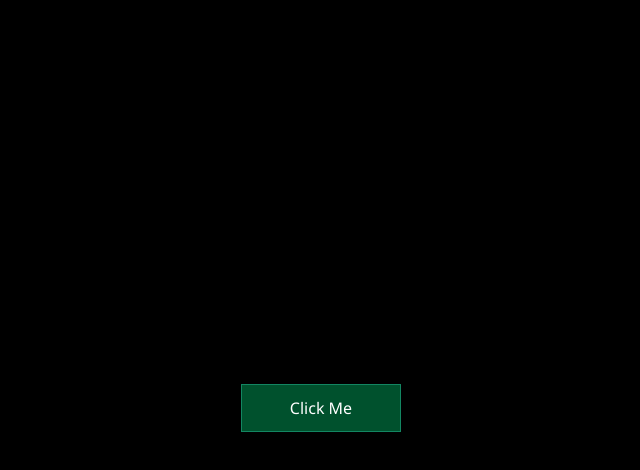
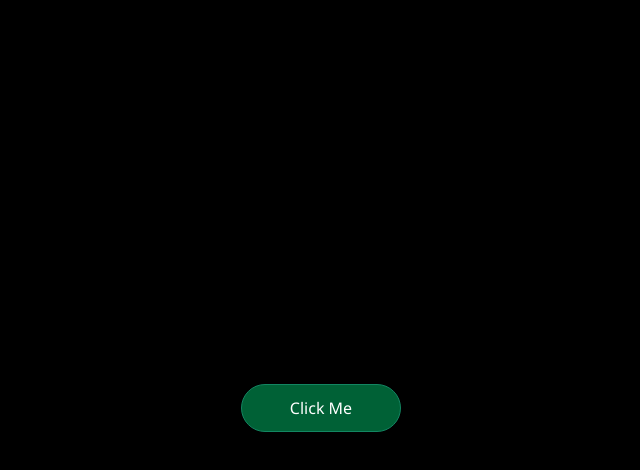
Before and after one commit to pingponger-creator/css_animation, a plain HTML site: page buttons/directionally_aware_button/index.html in a window 1280 px wide. In both pictures the pointer is over the button "Click Me". Shown: the whole page, without its empty margins (319-959 px from the left). Drawn offline with Linux system fonts and the light colour scheme.

Commit message:
border radius property added

```diff
--- a/buttons/directionally_aware_button/style.css
+++ b/buttons/directionally_aware_button/style.css
@@ -28,9 +28,10 @@ button{
     border: 0.1em solid var(--bdr-clr);
     background-color: var(--secondary-bg-clr);
     color: var(--clr);
+    border-radius: 100vw;
 }
 
 button:hover,
 button:focus-visible{
-background-color: var(--secondary-bg-clr);
+background-color: var(--hover-bg-clr);
 }
```
